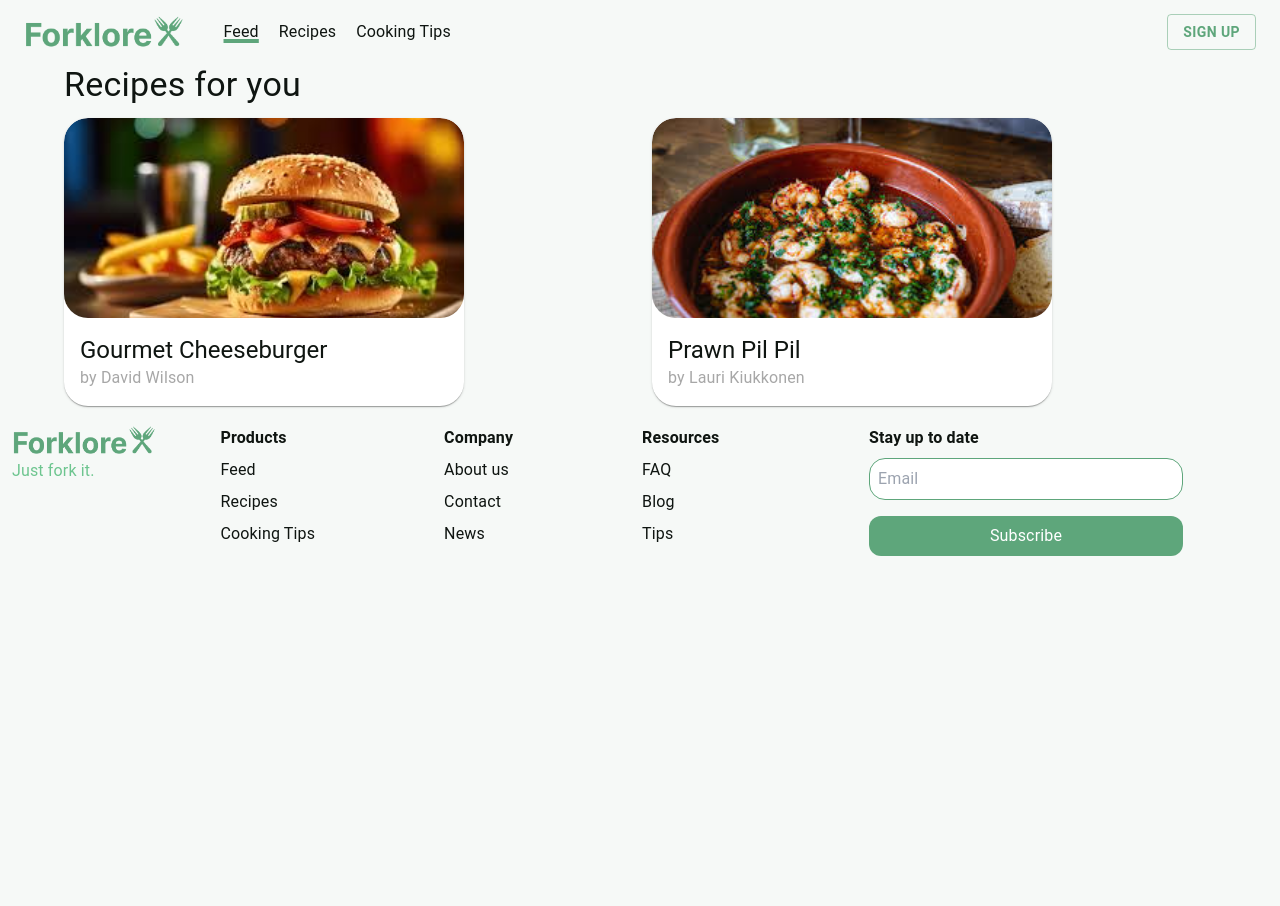
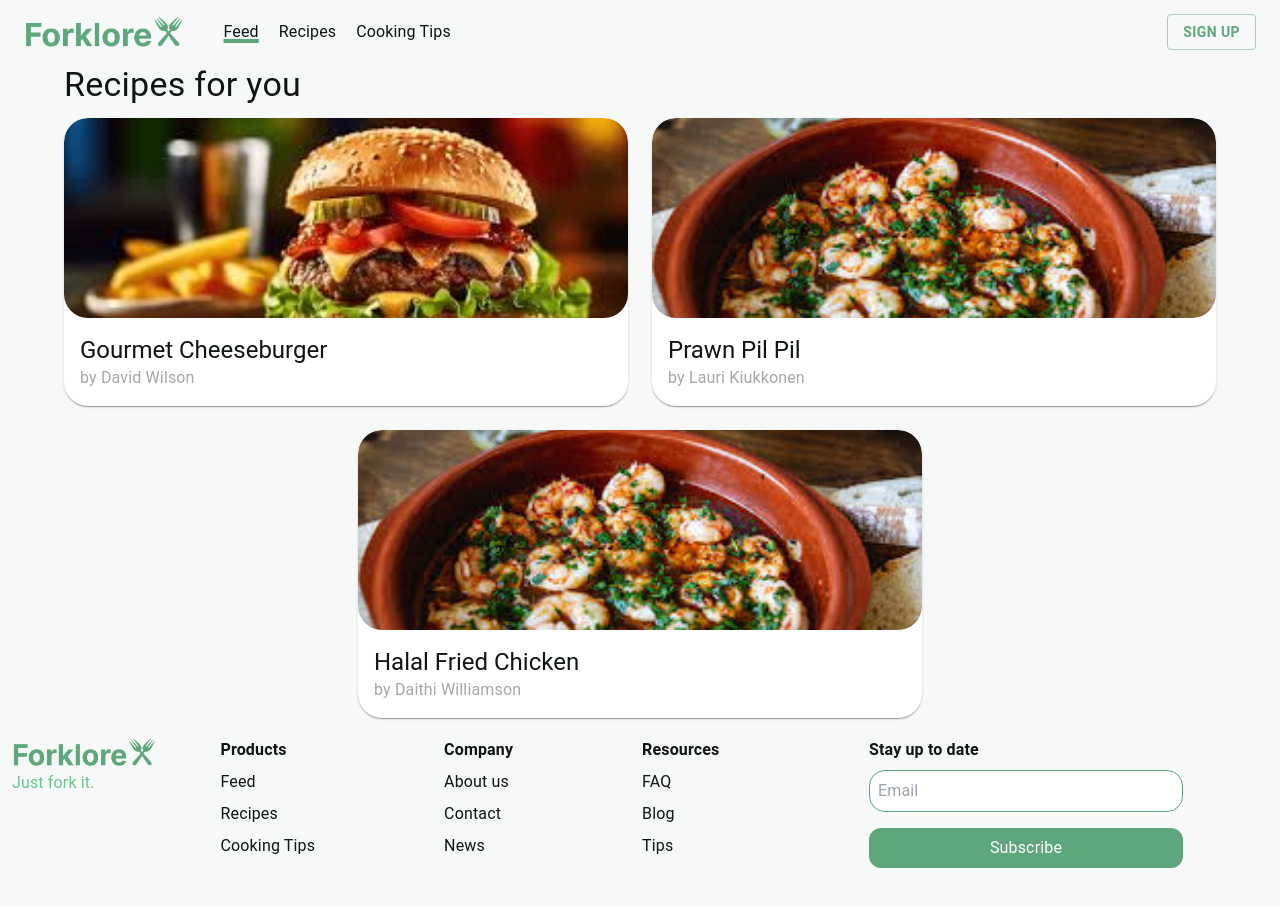
Before and after one commit to Szazlo/forklore-web, a React (Vite) app: page / in a window 1280 px wide. Before the commit the page ends 800 px from the top, so only its background shows below. Built offline with nearby package versions, Linux system fonts and the light colour scheme; no server answers.

Commit message:
The push

```diff
--- a/src/pages/Home/Home.tsx
+++ b/src/pages/Home/Home.tsx
@@ -34,6 +34,20 @@ const recipes: RecipeCardData[] & any = [
 		difficulty: "easy",
 		createdAt: Timestamp.now(),
 		image: prawnPilPil,
+	},
+	{
+		id: "gourmet_cheeseburger_davwilson2",
+		title: "Halal Fried Chicken",
+		publisher: {
+			username: "laplace",
+			firstName: "Daithi",
+			lastName: "Williamson",
+		},
+		cookingTime: 135,
+		averageRating: 5.0,
+		difficulty: "Michelin Chef",
+		createdAt: Timestamp.now(),
+		image: prawnPilPil,
 	}
 ];
 
@@ -41,7 +55,7 @@ function Home() {
 	const recipeCards = recipes.map((recipeData: RecipeCardData & any) => {
 		return (
 			<Grid item key={recipeData.id} xs={12} md={6}>
-				<Card  sx={{ borderRadius: 6, maxWidth: 400 }}>
+				<Card  sx={{ borderRadius: 6, maxWidth: 600 }}>
 					<CardActionArea>
 						<CardMedia sx={{ borderRadius: 6, height: 200, objectFit: "cover" }} component="img" height="140" image={recipeData?.image} alt={recipeData.title} />
 						<CardContent>
--- /dev/null
+++ b/src/pages/RecipeEditor/Editor.tsx
@@ -0,0 +1 @@
+export default function Editor() {
--- /dev/null
+++ b/src/pages/RecipeEditor/index.ts
@@ -0,0 +1 @@
+export {default} from "./RecipeEditor";
```
